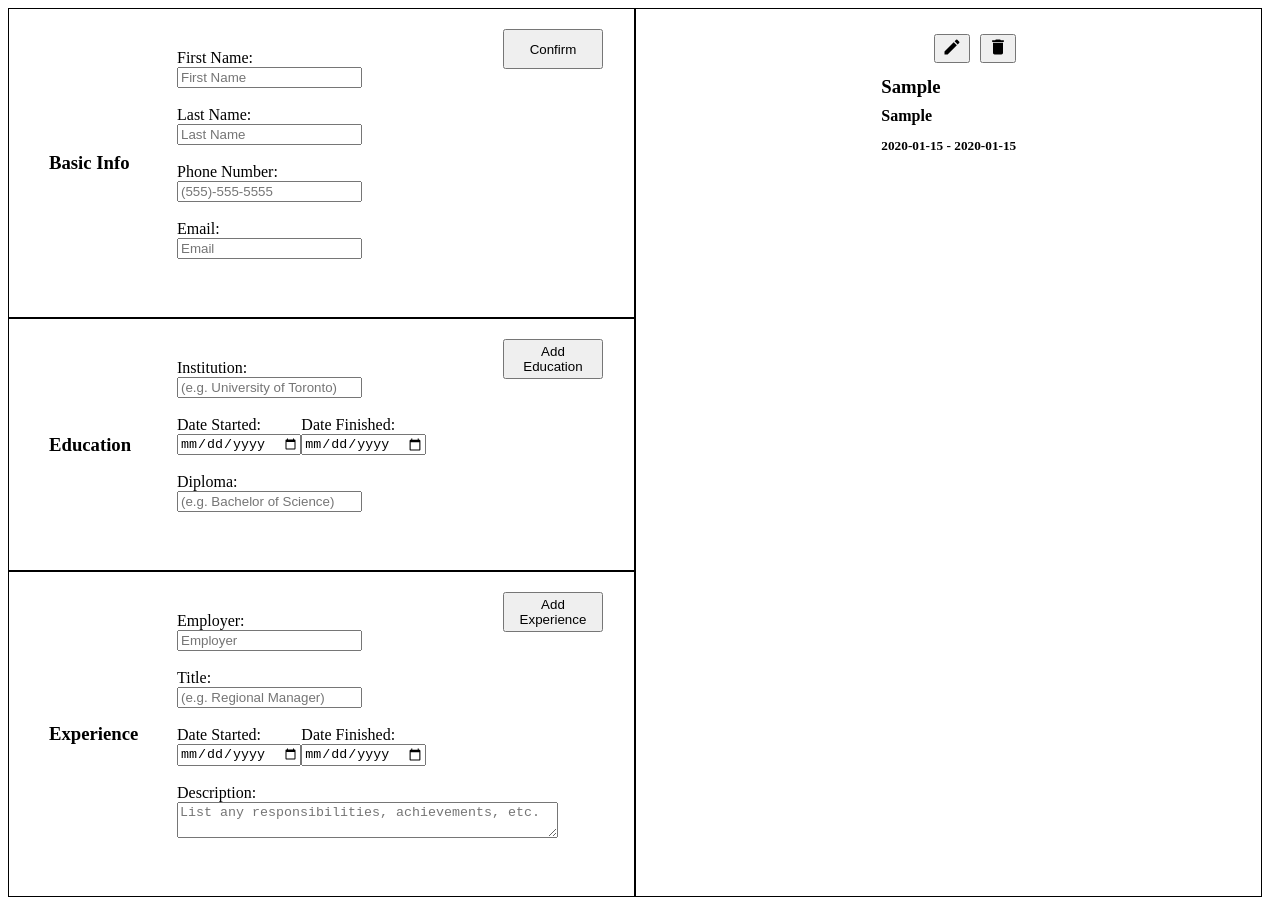
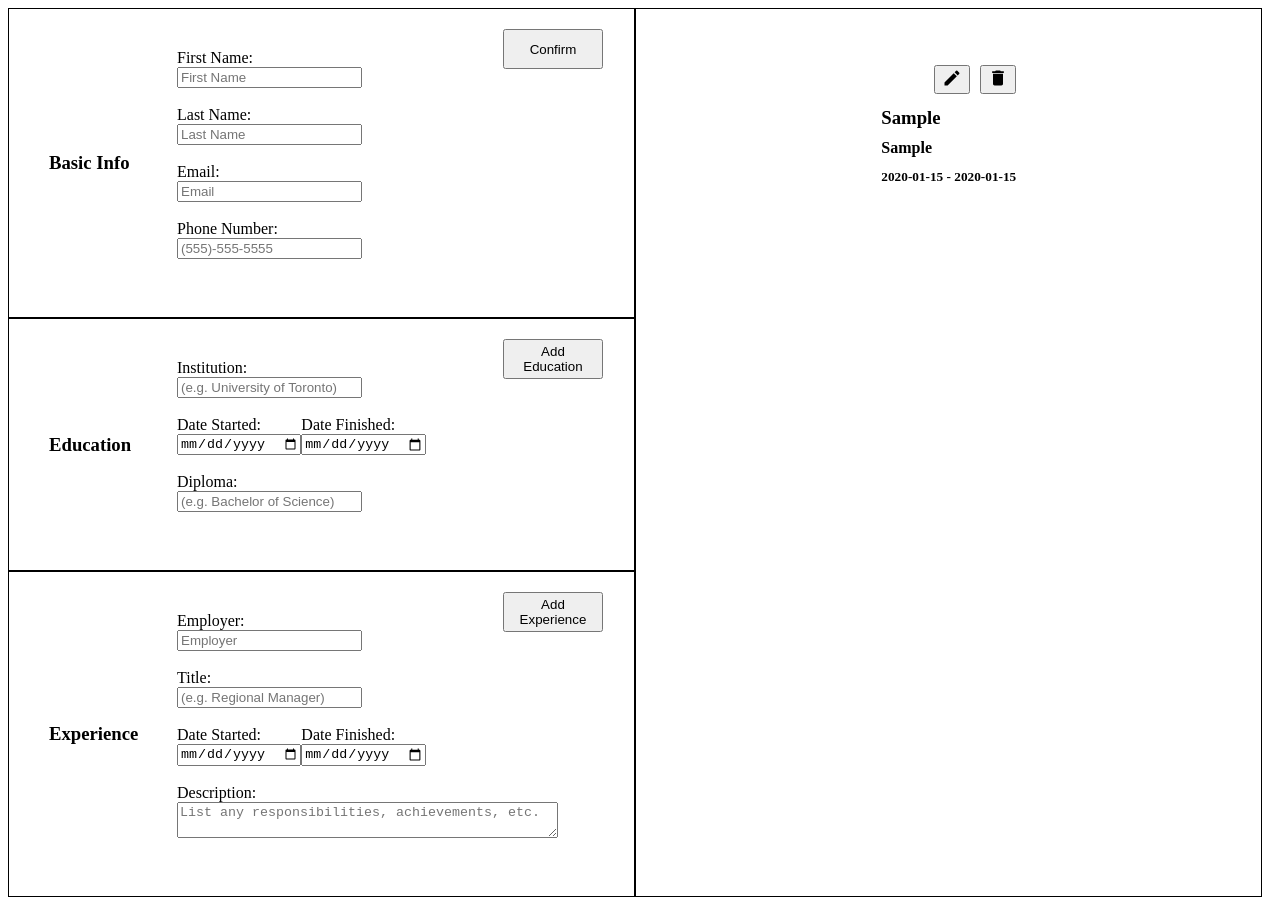
Before and after one commit to filroy-code/cv_app, a React (Create React App) app: page / in a window 1280 px wide. Both pictures are taken after typing "Sample", "2020-01-15", "2020-01-15", "Sample" into the empty fields and a click on the button "Add Education". Built offline with nearby package versions, Linux system fonts and the light colour scheme.

Commit message:
working edit and delete buttons on all entries

```diff
--- a/src/App.js
+++ b/src/App.js
@@ -40,6 +40,8 @@ function App() {
           return ({...prevStatus,
           [name]: value })
   })}
+
+  React.useEffect( () => {setPersonInfo(formStatus)}, [formStatus])
 
 //education info state and functions
   const [educationInfo, setEducationInfo] = React.useState([])
@@ -113,13 +115,36 @@ function App() {
     setEducationInfo(filteredEducation)
   }
 
-  const [pinged, togglePing] = React.useState(false)
+  const [editing, setEditing] = React.useState(false)
 
   function editEntry(event) {
     let targetBox = event.target.parentElement.parentElement.id
     let chosenEducation = educationInfo.filter(item => item.id === targetBox)
+    for (let i = 0; i < educationInfo.length; i++) {
+      if (targetBox === educationInfo[i].id) {setEditing(i)}
+    }
     setEdFormStatus({...chosenEducation[0]})
-    togglePing(!pinged)
+    //let filteredEducation = educationInfo.filter(item => item.id !== targetBox)
+    //setEducationInfo(filteredEducation)
+  }
+
+  function submitChanges() {
+    setEditing(false)
+  }
+
+  function experienceDeleteEntry(event) {
+    let targetBox = event.target.parentElement.parentElement.parentElement.id
+    let filteredExperience = experienceInfo.filter(item => item.id !== targetBox)
+    setExperienceInfo(filteredExperience)
+  }
+
+  const [experiencePinged, toggleExperiencePing] = React.useState(false)
+
+  function experienceEditEntry(event) {
+    let targetBox = event.target.parentElement.parentElement.parentElement.id
+    let chosenExperience = experienceInfo.filter(item => item.id === targetBox)
+    setExperienceFormStatus({...chosenExperience[0]})
+    toggleExperiencePing(!experiencePinged)
     //let filteredEducation = educationInfo.filter(item => item.id !== targetBox)
     //setEducationInfo(filteredEducation)
   }
@@ -137,7 +162,8 @@ function App() {
           changeHandler={edChangeHandler}
           submitHandler={edSubmitHandler}
           edFormStatus={edFormStatus}
-          pinged={pinged}
+          editing={editing}
+          submitChanges={submitChanges}
         />
         <ExperienceInfo
           changeHandler={experienceChangeHandler}
@@ -147,13 +173,16 @@ function App() {
         </div>
         {/*<div className='vl' />*/}
         <div className='outputs'>
-          {submitted ? <BasicInfoOutput personInfo={personInfo} /> : null }
+          <BasicInfoOutput personInfo={personInfo} />
           <EducationInfoOutput
             educationInfo={educationInfo}
             deleteEntry={deleteEntry}
             editEntry={editEntry}
+            editing={editing}
           />
-          <ExperienceInfoOutput experienceInfo={experienceInfo} />
+          <ExperienceInfoOutput experienceInfo={experienceInfo}
+            deleteEntry={experienceDeleteEntry}
+            editEntry={experienceEditEntry} />
         </div>
     </div>
   );
--- a/src/components/BasicInfo.js
+++ b/src/components/BasicInfo.js
@@ -24,6 +24,15 @@ export default function BasicInfo(props) {
                         value={props.formStatus.lastName.value}
                 />
                 <br /><br />
+                <label htmlFor="email">Email: </label>
+                <input  type="email"
+                        name="email"
+                        onChange={props.changeHandler}
+                        disabled={props.submitted ? "disabled" : ""}
+                        placeholder="Email"
+                        value={props.formStatus.email.value}
+                />
+                <br /><br />
                 <label htmlFor="phoneNumber">Phone Number: </label>
                 <input  type="tel"
                         name="phoneNumber"
@@ -33,15 +42,6 @@ export default function BasicInfo(props) {
                         value={props.formStatus.phoneNumber.value}
                 />
                 <br /><br />
-                <label htmlFor="email">Email: </label>
-                <input  type="email"
-                        name="email"
-                        onChange={props.changeHandler}
-                        disabled={props.submitted ? "disabled" : ""}
-                        placeholder="Email"
-                        value={props.formStatus.email.value}
-                />
-                <br /><br />
             </form>
             <div />
             <button className="submitButton" onClick={props.submitHandler}>{props.submitted ? "Edit" : "Confirm"}</button>
--- a/src/components/EducationInfo.js
+++ b/src/components/EducationInfo.js
@@ -3,7 +3,7 @@ import React from "react"
 export default function EducationInfo(props) {
 
     return (
-        <div className={props.pinged ? "inputs educationForm pinged" : "inputs educationForm"}>
+        <div className={props.editing ? "inputs educationForm editing" : "inputs educationForm"}>
             <h3>Education</h3>
             <form onSubmit={props.submitHandler}>
                 <label htmlFor="school">Institution: </label>
@@ -46,7 +46,7 @@ export default function EducationInfo(props) {
                 <br /><br />
             </form>
             <div />
-            <button onClick={props.submitHandler} className="submitButton">{"Add Education"}</button>
+            <button onClick={props.editing ? props.submitChanges : props.submitHandler} className="submitButton">{props.editing ? "Submit Changes" : "Add Education"}</button>
         </div>
     )
 }
--- a/src/components/EducationInfoOutput.js
+++ b/src/components/EducationInfoOutput.js
@@ -16,7 +16,7 @@ export default function EducationInfoOutput(props) {
     })} */
     const educationList = props.educationInfo.map(x => {
         return(
-            <div className="schoolEntry" key={x.id} id={x.id}>
+            <div className={props.editing ? "schoolEntry" : "schoolEntry"} key={x.id} id={x.id}>
                 <div className="icons">
                 <button onClick={props.editEntry}><EditIcon fontSize="small" className="icon" /></button>
                 <button onClick={props.deleteEntry}><DeleteIcon fontSize="small" className="icon"/></button>
--- a/src/components/ExperienceInfo.js
+++ b/src/components/ExperienceInfo.js
@@ -11,7 +11,7 @@ export default function ExperienceInfo(props) {
                         name="employer"
                         onChange={props.changeHandler}
                         placeholder="Employer"
-                        value={props.experienceFormStatus.employer.value}
+                        value={props.experienceFormStatus.employer}
                 />
                 <br /><br />
                 <label htmlFor="jobTitle">Title: </label>
@@ -19,7 +19,7 @@ export default function ExperienceInfo(props) {
                         name="jobTitle"
                         onChange={props.changeHandler}
                         placeholder="(e.g. Regional Manager)"
-                        value={props.experienceFormStatus.jobTitle.value}
+                        value={props.experienceFormStatus.jobTitle}
                 />
                 <br /><br />
                 <div className="dates">
@@ -27,19 +27,19 @@ export default function ExperienceInfo(props) {
                     <label htmlFor="workDateStarted">Date Started: </label>
                     <input  className="workDateStarted"
                             type="date"
-                            name="workDateStarted"
+                            name="dateStarted"
                             onChange={props.changeHandler}
                             placeholder="Date Started"
-                            value={props.experienceFormStatus.dateStarted.value}
+                            value={props.experienceFormStatus.dateStarted}
                     />
                     </div>
                     <div>
                     <label htmlFor="dateFinished">Date Finished: </label>
                     <input  type="date"
-                        name="workDateFinished"
+                        name="dateFinished"
                         onChange={props.changeHandler}
                         placeholder="Date Finished"
-                        value={props.experienceFormStatus.dateFinished.value}
+                        value={props.experienceFormStatus.dateFinished}
                     />
                     </div>
                 </div>
@@ -49,7 +49,7 @@ export default function ExperienceInfo(props) {
                         name="description"
                         onChange={props.changeHandler}
                         placeholder="List any responsibilities, achievements, etc."
-                        value={props.experienceFormStatus.description.value}
+                        value={props.experienceFormStatus.description}
                         cols="45"
                 />
                 <br /><br />
--- a/src/components/ExperienceInfoOutput.js
+++ b/src/components/ExperienceInfoOutput.js
@@ -16,15 +16,15 @@ export default function ExperienceInfoOutput(props) {
     })} */
     const experienceList = props.experienceInfo.map(x => {
         return(
-            <div className="experienceEntry" key={x.id}>
+            <div className="experienceEntry" key={x.id} id={x.id}>
                 <div className="experienceGrouperMain">
                     <div>
-                        <h3>{x.employer} - {x.jobTitle}</h3>
+                        <h3>{x.employer} - <em>{x.jobTitle}</em></h3>
                         <h4>{x.workDateStarted} - {x.workDateFinished}</h4>
                     </div>
                     <div className="experienceGrouperIcons">
-                        <EditIcon fontSize="small" className="icon" onClick={console.log("hello")}/>
-                        <DeleteIcon fontSize="small" className="icon" onClick={console.log("hello")}/>
+                        <button onClick={props.editEntry}><EditIcon fontSize="small" className="icon" /></button>
+                        <button onClick={props.deleteEntry}><DeleteIcon fontSize="small" className="icon" /></button>
                     </div>
                 </div>
                 <p>{x.description}</p>
--- a/src/index.css
+++ b/src/index.css
@@ -1,6 +1,10 @@
 .main {
   display: grid;
   grid-template-columns: 49vw 49vw;
+}
+
+input {
+  z-index: 1;
 }
 
 .inputs {
@@ -17,10 +21,6 @@
   transition: background-color 0.6s ease-out;
 }
 
-.pinged {
-  background-color: rgb(82, 224, 54);
-}
-
 .inputs > h3 {
   align-self: center;
 }
@@ -29,6 +29,7 @@
   text-align: center;
   padding: 10px;
   line-height: 0.5;
+  margin-bottom: -10px;
 }
 
 .submitButton {
@@ -76,6 +77,8 @@ h1 {
   line-height: 0.5;
   padding: 20px;
   position: relative;
+  background-color: white;
+  transition: background-color 0.6s ease-out;
 }
 
 .icons {
@@ -102,8 +105,7 @@ h1 {
 }
 
 .experienceEntry {
-  line-height: 0.5;
-  padding: 20px;
+  padding: 13px 20px;
 }
 
 .experienceEntry > p {
@@ -131,6 +133,10 @@ textarea {
   vertical-align: top;
 }
 
+.editing {
+  background-color: rgb(82, 224, 54);
+}
+
 @media only screen and (max-width: 600px) {
   .main {
     display: flex;
```
